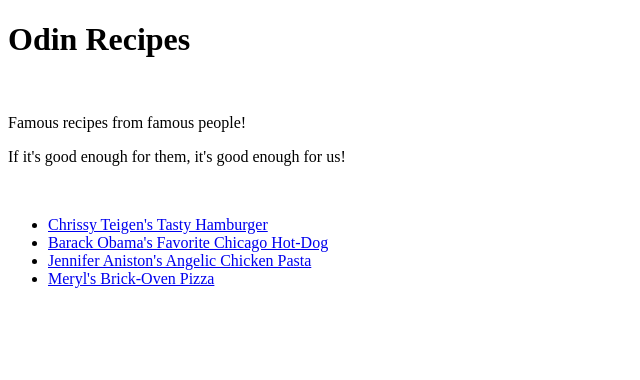
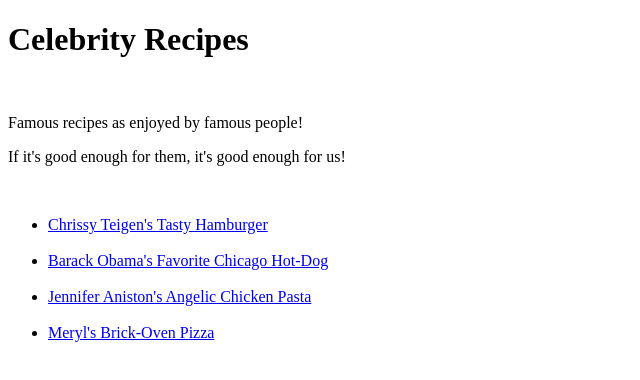
Before and after one commit to scottalanmoffitt/odin-recipes, a plain HTML site: page index.html in a window 1280 px wide. Shown: the whole page, without its empty margins (0-640 px from the left). Drawn offline with Linux system fonts and the light colour scheme.

Commit message:
Simple text changes on homepage

```diff
--- a/index.html
+++ b/index.html
@@ -3,19 +3,22 @@
 <head>
     <meta charset="UTF-8">
     <meta name="viewport" content="width=device-width, initial-scale=1.0">
-    <title>Odin Recipes</title>
+    <title>Celebrity Recipes</title>
 </head>
 
 <body>
-    <h1>Odin Recipes</h1>
+    <h1>Celebrity Recipes</h1>
     <br>
-    <p>Famous recipes from famous people!</p>
+    <p>Famous recipes as enjoyed by famous people!</p>
     <p>If it's good enough for them, it's good enough for us!</p>
     <br>
     <ul>
         <li><a href="recipes/hamburger.html">Chrissy Teigen's Tasty Hamburger</a></li>
+        <br>
         <li><a href="recipes/hot_dog.html">Barack Obama's Favorite Chicago Hot-Dog</a></li>
+        <br>
         <li><a href="recipes/pasta.html">Jennifer Aniston's Angelic Chicken Pasta</a></li>
+        <br>
         <li><a href="recipes/pizza.html">Meryl's Brick-Oven Pizza</a></li>
      </ul>
 </body>
```
